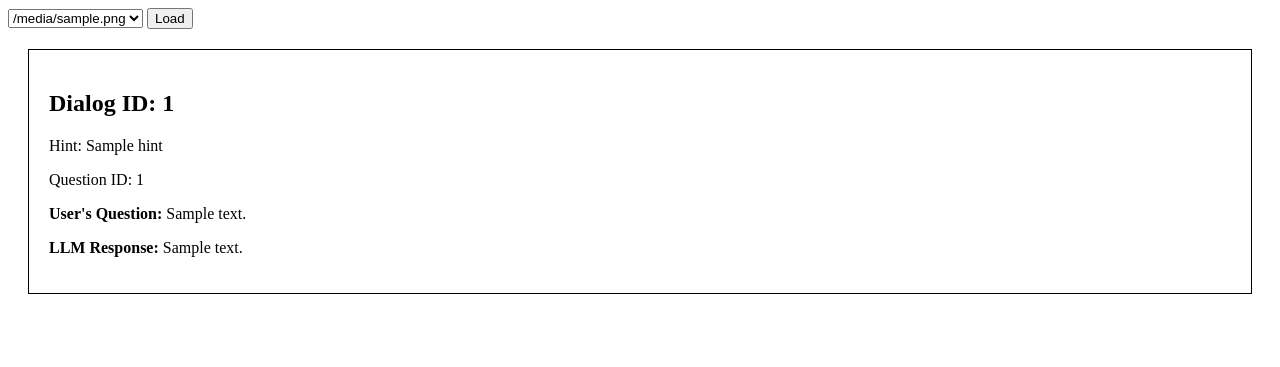
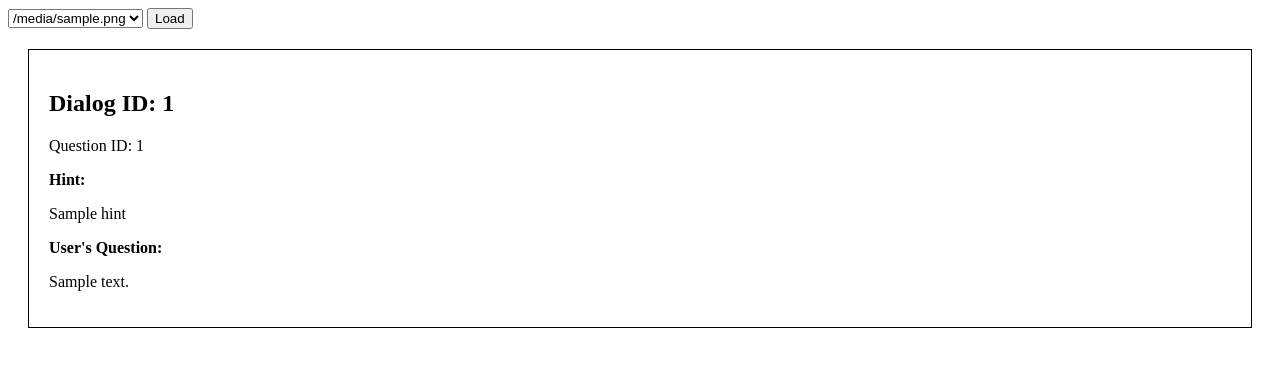
Before and after one commit to ultragtx/llms-playground, a Flask app: template evaluation/web-app/templates/index.html in a window 1280 px wide. Shown: the top 367 px of the page. Run offline with Flask 3, Linux system fonts and the light colour scheme; the template is opened without the code that fills it: most values are stand-ins (such as "Sample title", 1, 10 or a date in 2020).

Commit message:
evaluation: p2, better styles for the webpage

```diff
--- a/evaluation/web-app/server.py
+++ b/evaluation/web-app/server.py
@@ -1,8 +1,10 @@
 from flask import Flask, render_template, request
+import markdown
 import os
 import json
 import logging
 import argparse
+import mistune
 
 logging.basicConfig(level=logging.DEBUG)
 
@@ -20,6 +22,10 @@ def get_all_json_files(base_dir):
             rel_file = os.path.join(rel_dir, filename)
             json_files.append(rel_file)
     return json_files
+
+@app.template_filter()
+def markdown_filter(text):
+    return mistune.markdown(text)
 
 @app.route('/', methods=['GET', 'POST'])
 def index():
--- /dev/null
+++ b/evaluation/web-app/static/styles.css
@@ -0,0 +1,27 @@
+.response-container {
+    display: flex;
+    flex-wrap: wrap;
+    gap: 20px;  /* Optional: to give some spacing between each response */
+}
+
+.response-item {
+    flex: 1;
+    border: 1px solid #ccc;
+    padding: 10px;
+    box-shadow: 0 2px 4px rgba(0, 0, 0, 0.1);  /* Optional: to give some depth to each response box */
+    min-width: calc(33% - 20px);  /* Assuming 3 responses, adjust accordingly */
+}
+
+pre {
+    background-color: #f4f4f4;
+    border: 1px solid #ddd;
+    border-radius: 4px;
+    box-shadow: 0 2px 4px rgba(0, 0, 0, 0.1);
+    overflow: auto;
+    padding: 1rem;
+    /* max-height: 400px;  /* you can adjust this value as needed */
+}
+
+code {
+    font-family: "Courier New", Courier, monospace;
+}
--- a/evaluation/web-app/templates/index.html
+++ b/evaluation/web-app/templates/index.html
@@ -4,6 +4,7 @@
     <meta charset="UTF-8">
     <meta name="viewport" content="width=device-width, initial-scale=1.0">
     <title>JSON Viewer</title>
+    <link rel="stylesheet" href="{{ url_for('static', filename='styles.css') }}">
 </head>
 <body>
     <form method="post">
@@ -19,14 +20,19 @@
         {% for item in content %}
             <section style="border: 1px solid black; padding: 20px; margin: 20px;">
                 <h2>Dialog ID: {{ item.dialog_id }}</h2>
-                <p>Hint: {{ item.hint }}</p>
                 <p>Question ID: {{ item.question_id }}</p>
+                <p><strong>Hint:</strong><br/> {{ item.hint|markdown_filter|safe }}</p>
 
-                <p><strong>User's Question:</strong> {{ item.dialog[0].content }}</p>
+                <p><strong>User's Question:</strong><br/> {{ item.dialog[0].content|markdown_filter|safe }}</p>
 
-                {% for response in item.dialog[1:] %}
-                    <p><strong>LLM Response:</strong> {{ response.content }}</p>
-                {% endfor %}
+                <div class="response-container">
+                    {% for response in item.dialog if response.role == "llm" %}
+                    <div class="response-item">
+                        <strong>LLM Response:</strong>
+                        {{ response.content|markdown_filter|safe }}
+                    </div>
+                    {% endfor %}
+                </div>
             </section>
         {% endfor %}
     {% endif %}
```
